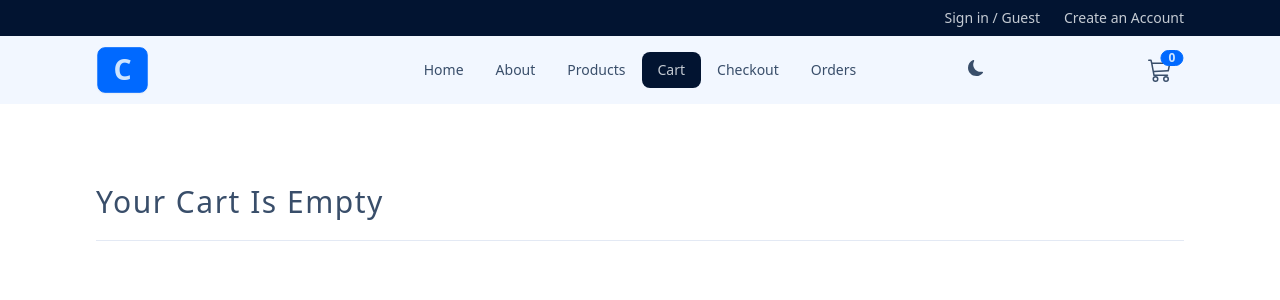
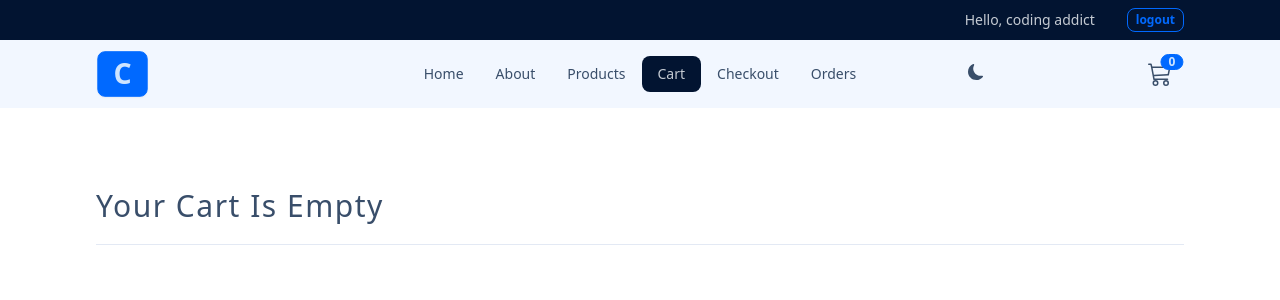
Before and after one commit to shaynemeyer/react-projects, a React (Vite) app in the folder comfy-store/: page /cart in a window 1280 px wide. Shown: the top 300 px of the page. Built offline with nearby package versions, Linux system fonts and the light colour scheme.

Commit message:
registration complete

```diff
--- a/comfy-store/src/components/Header.jsx
+++ b/comfy-store/src/components/Header.jsx
@@ -1,12 +1,33 @@
-import React from 'react';
-import { Link } from 'react-router-dom';
+import { useDispatch, useSelector } from "react-redux";
+import { Link, useNavigate } from "react-router-dom";
+import { logoutUser } from "../features/user/userSlice";
+import { clearCart } from "../features/cart/cartSlice";
 
 function Header() {
+  const navigate = useNavigate();
+  const dispatch = useDispatch();
+  const user = useSelector((state) => state.userState.user);
+
+  const handleLogout = () => {
+    navigate("/");
+    dispatch(clearCart());
+    dispatch(logoutUser());
+  };
+
   return (
     <header className=" bg-neutral py-2 text-neutral-content ">
       <div className="align-element flex justify-center sm:justify-end ">
-        {/* USER */}
-        {/* LINKS */}
+        {user ? (
+          <div className="flex gap-x-2 sm:gap-x-8 items-center">
+            <p className="text-xs sm:text-sm">Hello, {user.username}</p>
+            <button
+              className="btn btn-xs btn-outline btn-primary "
+              onClick={handleLogout}
+            >
+              logout
+            </button>
+          </div>
+        ) : (
           <div className="flex gap-x-6 justify-center items-center">
             <Link to="/login" className="link link-hover text-xs sm:text-sm">
               Sign in / Guest
@@ -15,6 +36,7 @@
               Create an Account
             </Link>
           </div>
+        )}
       </div>
     </header>
   );
--- a/comfy-store/src/components/Nav/NavLinks.jsx
+++ b/comfy-store/src/components/Nav/NavLinks.jsx
@@ -1,4 +1,5 @@
 import { NavLink } from "react-router-dom";
+import { useSelector } from "react-redux";
 
 const links = [
   { id: 1, url: "/", text: "home" },
@@ -10,10 +11,14 @@
 ];
 
 const NavLinks = () => {
+  const user = useSelector((state) => state.userState.user);
+
   return (
     <>
       {links.map((link) => {
         const { id, url, text } = link;
+        if ((url === "checkout" || url === "orders") && !user) return null;
+
         return (
           <li key={id}>
             <NavLink className="capitalize" to={url}>
--- a/comfy-store/src/features/user/userSlice.js
+++ b/comfy-store/src/features/user/userSlice.js
@@ -25,7 +25,10 @@
       console.log("login");
     },
     logoutUser: (state) => {
-      console.log("logout");
+      state.user = null;
+      // localStorage.clear()
+      localStorage.removeItem("user");
+      toast.success("Logged out successfully");
     },
     toggleTheme: (state) => {
       const { dracula, winter } = themes;
--- a/comfy-store/src/pages/Cart.jsx
+++ b/comfy-store/src/pages/Cart.jsx
@@ -3,7 +3,7 @@
 import { Link } from "react-router-dom";
 
 function Cart() {
-  const user = null;
+  const { user } = useSelector((state) => state.userState);
   const numItemsInCart = useSelector((state) => state.cartState.numItemsInCart);
   if (numItemsInCart === 0) {
     return <SectionTitle text="Your cart is empty" />;
--- a/comfy-store/src/pages/Login.jsx
+++ b/comfy-store/src/pages/Login.jsx
@@ -1,6 +1,5 @@
-import React from 'react';
-import { FormInput, SubmitBtn } from '../components';
-import { Form, Link } from 'react-router-dom';
+import { FormInput, SubmitBtn } from "../components";
+import { Form, Link } from "react-router-dom";
 
 function Login() {
   return (
--- a/comfy-store/src/pages/Register.jsx
+++ b/comfy-store/src/pages/Register.jsx
@@ -1,13 +1,32 @@
-import React from 'react';
-import { FormInput, SubmitBtn } from '../components';
-import { Form, Link } from 'react-router-dom';
+import { FormInput, SubmitBtn } from "../components";
+import { Form, Link, redirect } from "react-router-dom";
+import { customFetch } from "../utils";
+import { toast } from "react-toastify";
+
+export const action = async ({ request }) => {
+  const formData = await request.formData();
+  const data = Object.fromEntries(formData);
+  try {
+    console.log(data);
+    await customFetch.post("/auth/local/register", data);
+    toast.success("account created successfully");
+    return redirect("/login");
+  } catch (error) {
+    const errorMessage =
+      error?.response?.data?.error?.message ||
+      "please double check your credentials";
+
+    toast.error(errorMessage);
+    return null;
+  }
+};
 
 function Register() {
   return (
     <section className="h-screen grid place-items-center">
       <Form
         method="POST"
-        className="card w-96 p-8 bg-base-100 shadow-lg flex flex-col gap-y-4"
+        className="card w-96 py-8 px-8 bg-base-100 shadow-lg flex flex-col gap-y-4"
       >
         <h4 className="text-center text-3xl font-bold">Register</h4>
         <FormInput type="text" label="username" name="username" />
```
Lines whose indentation alone changed are shown as unchanged.
